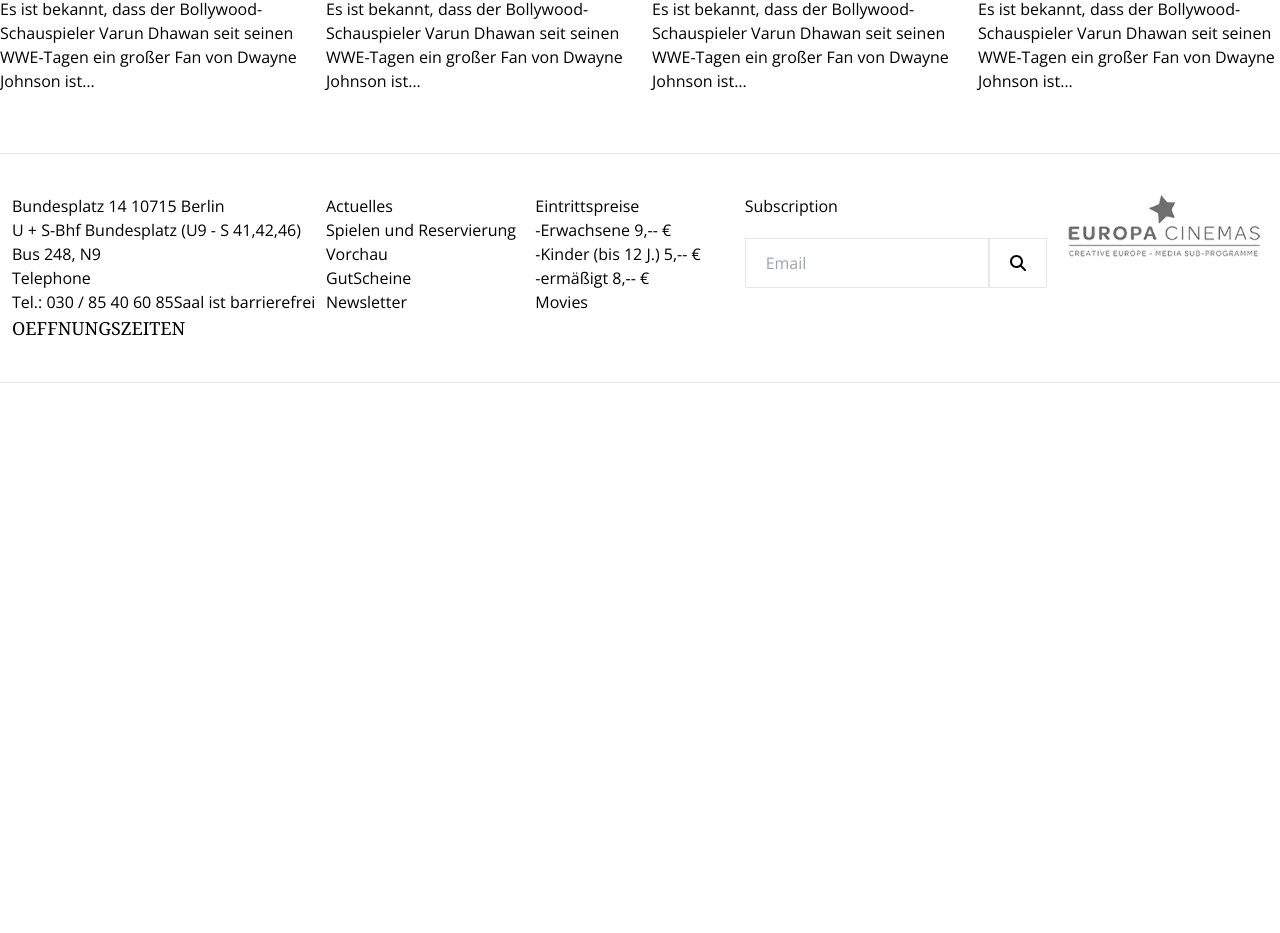
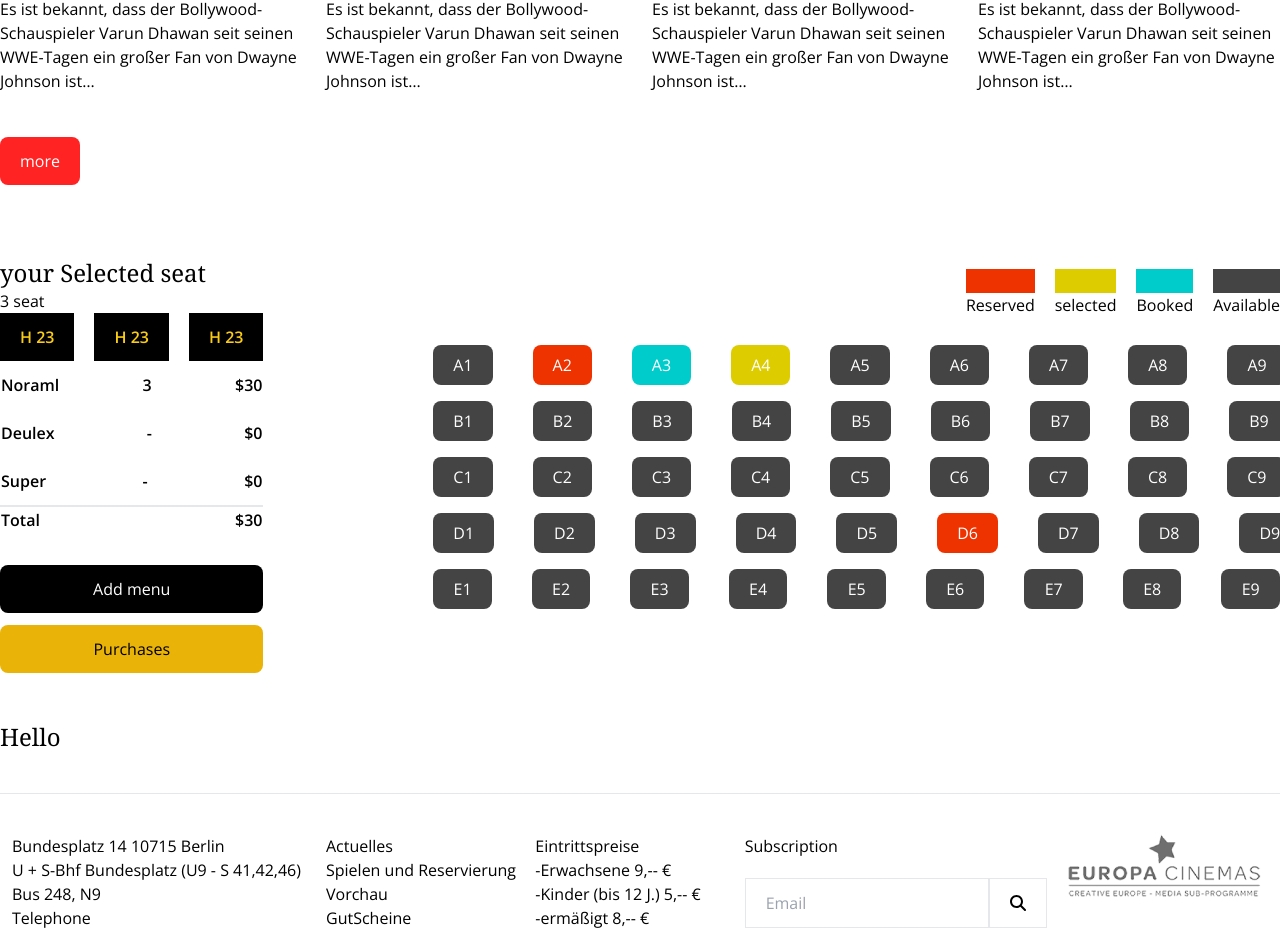
Before and after one commit to pr4t1ma/bundesplatz-kino, a React (Create React App) app: page / in a window 1280 px wide. Shown: the part 1696-2629 px from the top of the page. Before the commit the page ends 2119 px from the top, so only its background shows below. Built offline with nearby package versions, Linux system fonts and the light colour scheme.

Commit message:
commit all new changes

```diff
--- a/package.json
+++ b/package.json
@@ -10,6 +10,7 @@
     "@testing-library/jest-dom": "^5.14.1",
     "@testing-library/react": "^13.0.0",
     "@testing-library/user-event": "^13.2.1",
+    "classnames": "^2.3.2",
     "react": "^18.2.0",
     "react-dom": "^18.2.0",
     "react-scripts": "5.0.1",
--- a/src/App.jsx
+++ b/src/App.jsx
@@ -6,6 +6,9 @@ import { Leftmoviebox } from "./Components/Leftmoviebox";
 import { MainContent } from "./Components/MainContent";
 import { TopMovie } from "./Components/TopMovie";
 import { Footer } from "./Components/Footer";
+import { TicketCalc } from "./Components/TicketCalc";
+import { Seat } from "./Components/AvaliableSeat";
+import { MovieCard } from "./Components/MovieCardsRow";
 
 function App() {
   return (
@@ -49,7 +52,18 @@ function App() {
         WWE-Tagen ein großer Fan von Dwayne Johnson ist…"
           />
         </div>
+        <button className="button--primary my-6">more</button>
       </div>
+      <div className=" container mx-auto my-10 grid gap-5 grid-cols-12">
+        <div className="col-span-4">
+          <TicketCalc />
+        </div>
+        <div className="col-span-8">
+          <Seat />
+        </div>
+      </div>
+      <MovieCard />
+
       <Footer />
     </div>
   );
--- /dev/null
+++ b/src/Components/AvaliableSeat.jsx
@@ -0,0 +1,69 @@
+import classNames from "classnames";
+import { useState } from "react";
+const seatStatusFromServer = {
+  A2: "reserved",
+  A3: "booked",
+  A4: "selected",
+  D6: "reserved",
+};
+export const Seat = () => {
+  const rows = ["A", "B", "C", "D", "E"];
+  const cols = ["1", "2", "3", "4", "5", "6", "7", "8", "9"];
+  const [seatStatus, setSeatStatus] = useState(seatStatusFromServer);
+  return (
+    <div className="">
+      <div className="flex justify-end gap-5 my-5">
+        <div>
+          <div className="bg-booking-reserved px-4 py-3"></div>
+          <span className="block">Reserved</span>
+        </div>
+        <div>
+          <div className="bg-booking-selected px-4 py-3"></div>
+          <span className="block">selected</span>
+        </div>
+        <div>
+          <div className="bg-booking-booked px-4 py-3"></div>
+          <span className="block">Booked</span>
+        </div>
+        <div>
+          <div className="bg-booking-available px-4 py-3"></div>
+          <span className="block">Available</span>
+        </div>
+      </div>
+
+      {rows.map((row) => (
+        <div className="flex gap-10">
+          {cols.map((col) => (
+            <button
+              onClick={() => {
+                let newStatus = "selected";
+                if (seatStatus[row + col] === "selected") {
+                  newStatus = "";
+                } else if (seatStatus[row + col] === "booked") {
+                  newStatus = "booked";
+                } else if (seatStatus[row + col] === "reserved") {
+                  newStatus = "reserved";
+                }
+                setSeatStatus((old) => ({
+                  ...old,
+                  [`${row + col}`]: newStatus,
+                }));
+              }}
+              className={classNames(
+                " text-white px-5 py-2 my-2 rounded-lg w-20",
+                {
+                  "bg-booking-reserved": seatStatus[row + col] === "reserved",
+                  "bg-booking-selected": seatStatus[row + col] === "selected",
+                  "bg-booking-booked": seatStatus[row + col] === "booked",
+                  "bg-booking-available": !seatStatus[row + col],
+                }
+              )}
+            >
+              {row + col}
+            </button>
+          ))}
+        </div>
+      ))}
+    </div>
+  );
+};
--- /dev/null
+++ b/src/Components/MovieCardsRow.jsx
@@ -0,0 +1,7 @@
+export const MovieCard = () => {
+  return (
+    <div>
+      <h1>Hello</h1>
+    </div>
+  );
+};
--- /dev/null
+++ b/src/Components/TicketCalc.jsx
@@ -0,0 +1,50 @@
+export const TicketCalc = () => {
+  return (
+    <div className=" my-2">
+      <h1>your Selected seat</h1>
+      <span className="py-5">3 seat</span>
+      <table className="Py-3">
+        <tr className="flex gap-5 justify-center">
+          <th className="px-5 py-3 border-gray-300 bg-black text-yellow-400">
+            H 23
+          </th>
+          <th className="px-5 py-3 border-gray-300 bg-black text-yellow-400">
+            H 23
+          </th>
+          <th className="px-5 py-3 border-gray-300 bg-black text-yellow-400">
+            H 23
+          </th>
+        </tr>
+
+        <tr className="flex gap-5 justify-between">
+          <th className=" py-3">Noraml</th>
+          <th className=" py-3">3</th>
+          <th className=" py-3">$30</th>
+        </tr>
+        <tr className="flex gap-5 justify-between">
+          <th className=" py-3">Deulex</th>
+          <th className=" py-3">-</th>
+          <th className=" py-3">$0</th>
+        </tr>
+        <tr className="flex gap-5 justify-between border-b-2">
+          <th className="py-3">Super</th>
+          <th className="py-3">-</th>
+          <th className="py-3">$0</th>
+        </tr>
+        <tr className="flex mb-5 justify-between">
+          <th>Total</th>
+          <th>$30</th>
+        </tr>
+        <button
+          className="bg-black py-3 px-5 text-white my-3 rounded-lg
+         w-full "
+        >
+          Add menu
+        </button>
+        <button className="bg-yellow-500 py-3 px-5 text-black  rounded-lg w-full ">
+          Purchases
+        </button>
+      </table>
+    </div>
+  );
+};
--- a/tailwind.config.js
+++ b/tailwind.config.js
@@ -1,8 +1,8 @@
 /** @type {import('tailwindcss').Config} */
-const colors = require('tailwindcss/colors');
+const colors = require("tailwindcss/colors");
 
 module.exports = {
-  content: ['./src/**/*.{js,jsx,ts,tsx}'],
+  content: ["./src/**/*.{js,jsx,ts,tsx}"],
   theme: {
     colors: {
       black: colors.black,
@@ -11,11 +11,18 @@ module.exports = {
       emerald: colors.emerald,
       indigo: colors.indigo,
       yellow: colors.yellow,
+      red: colors.red,
       brand: {
-        primary: '#FF2323',
-        medgray: '#ECEAEA',
-        lightgray: '#EEEEEE',
-        gray: '#D9D9D9',
+        primary: "#FF2323",
+        medgray: "#ECEAEA",
+        lightgray: "#EEEEEE",
+        gray: "#D9D9D9",
+      },
+      booking: {
+        reserved: "#e30",
+        available: "#444",
+        booked: "#0cc",
+        selected: "#dc0",
       },
     },
     extend: {},
```
Also changed, not shown: 1 other file (tests, documents, lock files or other folders).
